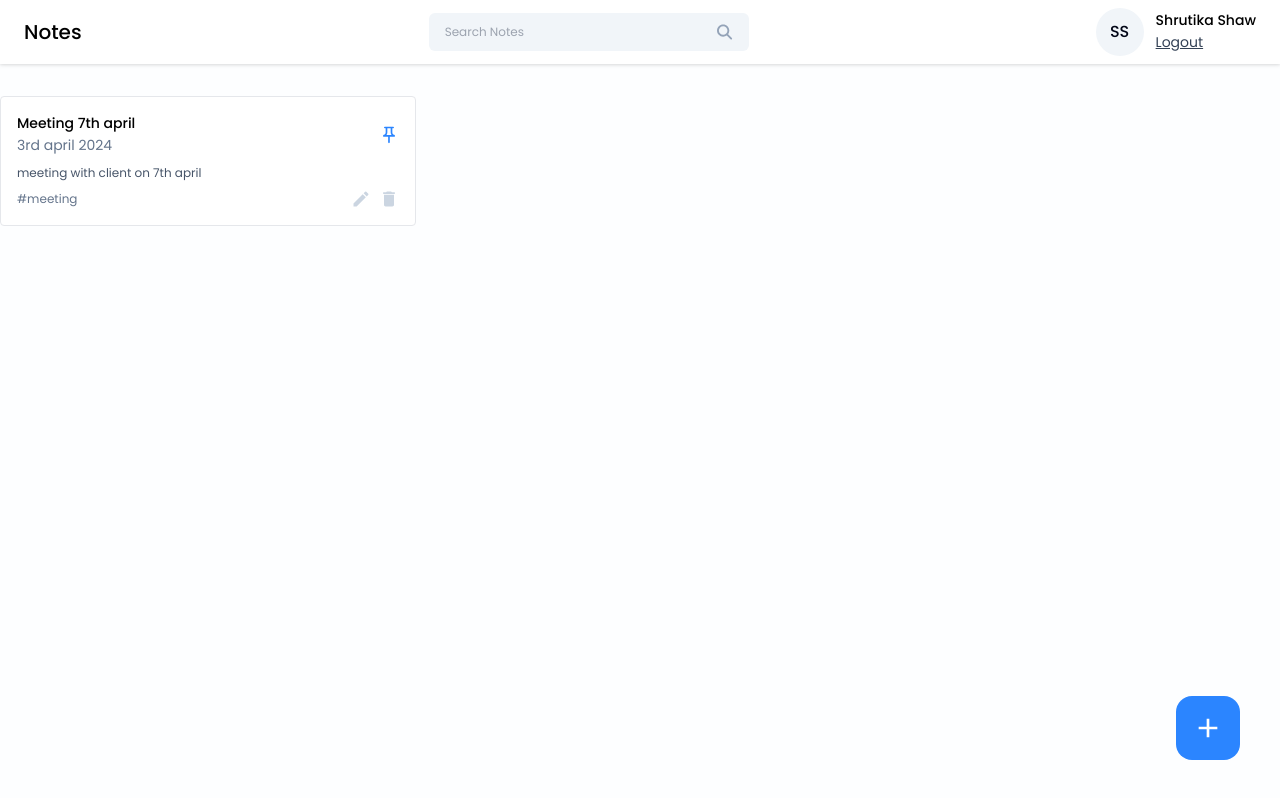
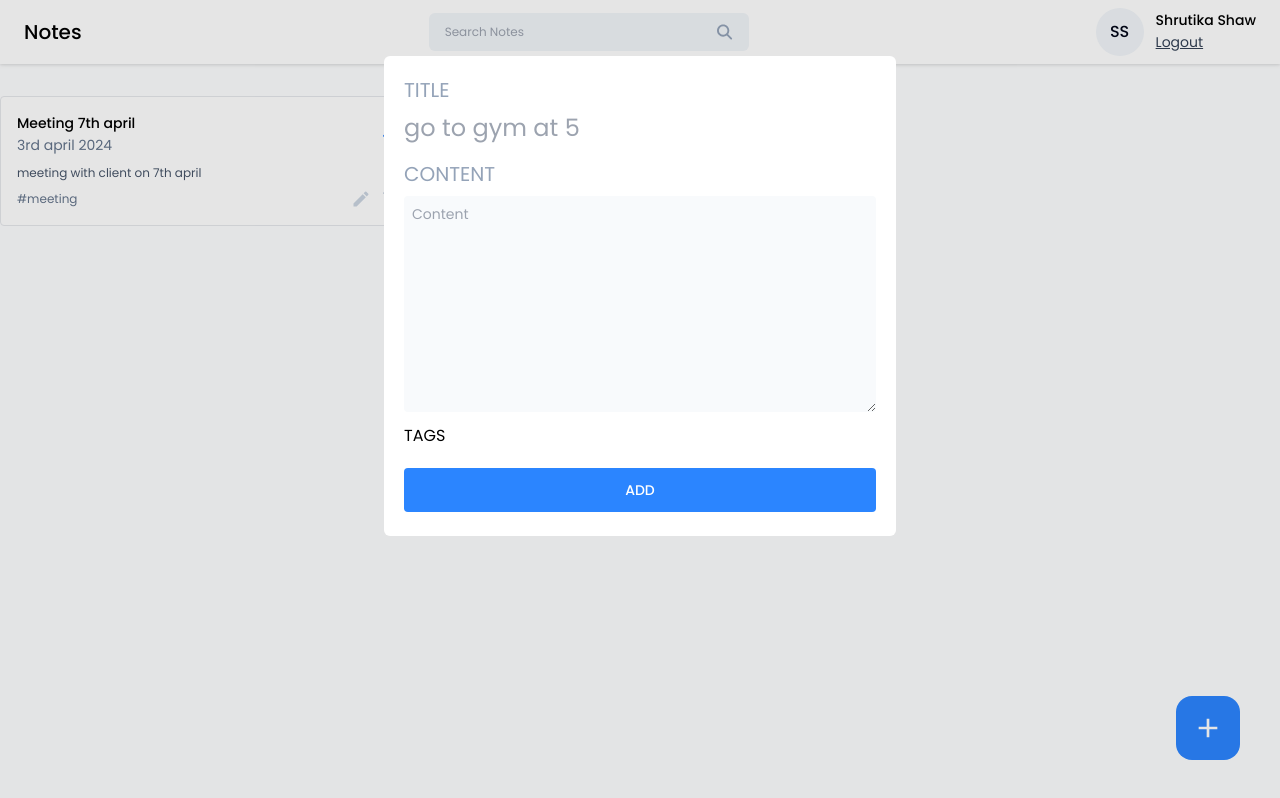
Before and after one commit to VenusTokyo/QuikNote, a React (Vite) app in the folder frontend/notes-app/: page /dashboard in a window 1280 px wide. Both pictures are taken after a click on the button 1208 px from the left and 728 px from the top of the page. Built offline with nearby package versions, Linux system fonts and the light colour scheme.

Commit message:
add/edit dialog :sparkles:

```diff
--- a/frontend/notes-app/package.json
+++ b/frontend/notes-app/package.json
@@ -13,6 +13,7 @@
     "react": "^18.2.0",
     "react-dom": "^18.2.0",
     "react-icons": "^5.2.0",
+    "react-modal": "^3.16.1",
     "react-router-dom": "^6.23.0"
   },
   "devDependencies": {
--- a/frontend/notes-app/src/index.css
+++ b/frontend/notes-app/src/index.css
@@ -23,4 +23,7 @@
   .icon-btn{
     @apply text-xl text-slate-300 cursor-pointer hover:text-primary
   }
+  .input-label{
+    @apply text-xl text-slate-400
+  }
 }
--- /dev/null
+++ b/frontend/notes-app/src/pages/Home/AddEditNotes.jsx
@@ -0,0 +1,25 @@
+import React from 'react'
+
+const AddEditNotes = () => {
+  return (
+    <div>
+      <div className=" flex flex-col gap-2">
+        <label className=' input-label'>TITLE</label>
+        <input type="text" className=' text-2xl text-slate-950 outline-none' placeholder='go to gym at 5'/>
+      </div>
+
+      <div className=" flex flex-col gap-2 mt-4">
+        <label className='input-label'>CONTENT</label>
+        <textarea name="" id="" type="text" className=' text-sm text-slate-950 outline-none bg-slate-50 p-2 rounded' placeholder='Content' rows={10}/>
+      </div>
+
+      <div className=" mt-3">
+        <label htmlFor="" className=' input-lable' >TAGS</label>
+      </div>
+
+      <button className=' btn-primary font-medium mt-5 p-3' onClick={()=>{}}>ADD</button>
+    </div>
+  )
+}
+
+export default AddEditNotes
--- a/frontend/notes-app/src/pages/Home/Home.jsx
+++ b/frontend/notes-app/src/pages/Home/Home.jsx
@@ -1,9 +1,18 @@
-import React from 'react'
+import React, { useState } from 'react'
 import Navbar from '../../components/Navbar/Navbar'
 import NoteCard from '../../components/Cards/NoteCard'
 import { MdAdd } from 'react-icons/md'
+import AddEditNotes from './AddEditNotes'
+import Modal from "react-modal"
+const Home = () => {
 
-const Home = () => {
+  const [openAddEditModal,setOpenAddEditModal]=useState({
+    isShown:false,
+    type:"add",
+    data:null
+  })
+
+
   return (
     <>
       <Navbar />
@@ -22,9 +31,25 @@
 
         </div>
       </div>
-      <button className=' w-16 h-16 flex items-center justify-center rounded-2xl bg-primary hover:bg-blue-600 absolute right-10 bottom-10' onClick={()=>{}}>
+      <button className=' w-16 h-16 flex items-center justify-center rounded-2xl bg-primary hover:bg-blue-600 absolute right-10 bottom-10' onClick={()=>{
+        setOpenAddEditModal({isShown:true,type:"add",data:null})
+      }}>
         <MdAdd className=' text-[32px] text-white'/>
       </button>
+
+      <Modal
+      isOpen={openAddEditModal.isShown}
+      onRequestClose={()=>{}}
+      style={{
+        overlay:{
+          backgroundColor:"rgba(0,0,0,0.1)"
+        }
+      }}
+      contentLabel=""
+      className=" w-[40%] max-h-3/4 bg-white rounded-md mx-auto mt-14 p-5 ">
+
+      <AddEditNotes/>
+      </Modal>
     </>
   )
 }
```
Also changed, not shown: 2 other files (tests, documents, lock files or other folders).
